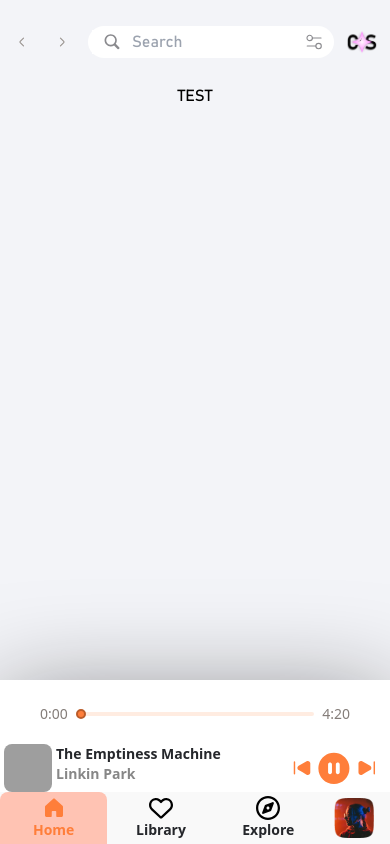
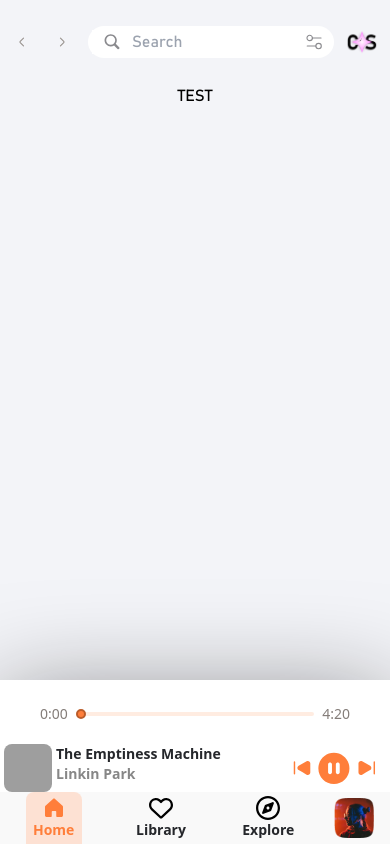
Before and after one commit to enzo405/Cosmosound, a React (Vite) app: page / in a window 390 px wide. Built offline with nearby package versions, Linux system fonts and the light colour scheme; grey boxes are pictures that could not be loaded.

Commit message:
Fix background mobile

```diff
--- a/src/components/Template/Sidebar/SidebarContent.tsx
+++ b/src/components/Template/Sidebar/SidebarContent.tsx
@@ -23,7 +23,7 @@ function SidebarContent({ showHeaderAvatar }: SidebarContentProps): ReactElement
     navigate(path);
   };
 
-  const spanIndicatorClasses = "absolute bg-sidebar-item-bg transition-all duration-200 z-0";
+  const spanIndicatorClasses = "absolute transition-all duration-200 z-0";
 
   return (
     <div className="flex flex-row justify-start sm:flex-col gap-2 w-full h-full">
@@ -43,13 +43,14 @@ function SidebarContent({ showHeaderAvatar }: SidebarContentProps): ReactElement
         ))}
         {/* Desktop Sidebar item background indicator */}
         <span
-          className={`${spanIndicatorClasses} ${activeIndex >= 0 ? "hidden sm:block" : "hidden"} w-5/6 left-0 h-10 rounded-e-full`}
+          className={`${spanIndicatorClasses} ${activeIndex >= 0 ? "hidden sm:block" : "hidden"} bg-soft-beige w-5/6 left-0 h-10 rounded-e-full`}
           style={{ top: `${activeIndex * 48}px` }}
         />
         <span
-          className={`${spanIndicatorClasses} ${activeIndex >= 0 ? "block sm:hidden" : "hidden"} bottom-0 h-[3.25rem] w-1/3 rounded-t-lg`}
-          style={{ left: `${activeIndex * (100 / 3)}%` }}
-        />
+          className={`${spanIndicatorClasses} ${activeIndex >= 0 ? "flex sm:hidden" : "hidden"} bottom-0 h-[3.25rem] w-1/3 justify-center`}
+          style={{ left: `${activeIndex * (100 / 3)}%` }}>
+          <span className="bg-soft-beige rounded-t-lg w-1/2 min-w-14" />
+        </span>
       </span>
       {showHeaderAvatar && <HeaderAvatar className="sm:hidden flex mr-3" id="avatar-button-2" />}
     </div>
```
